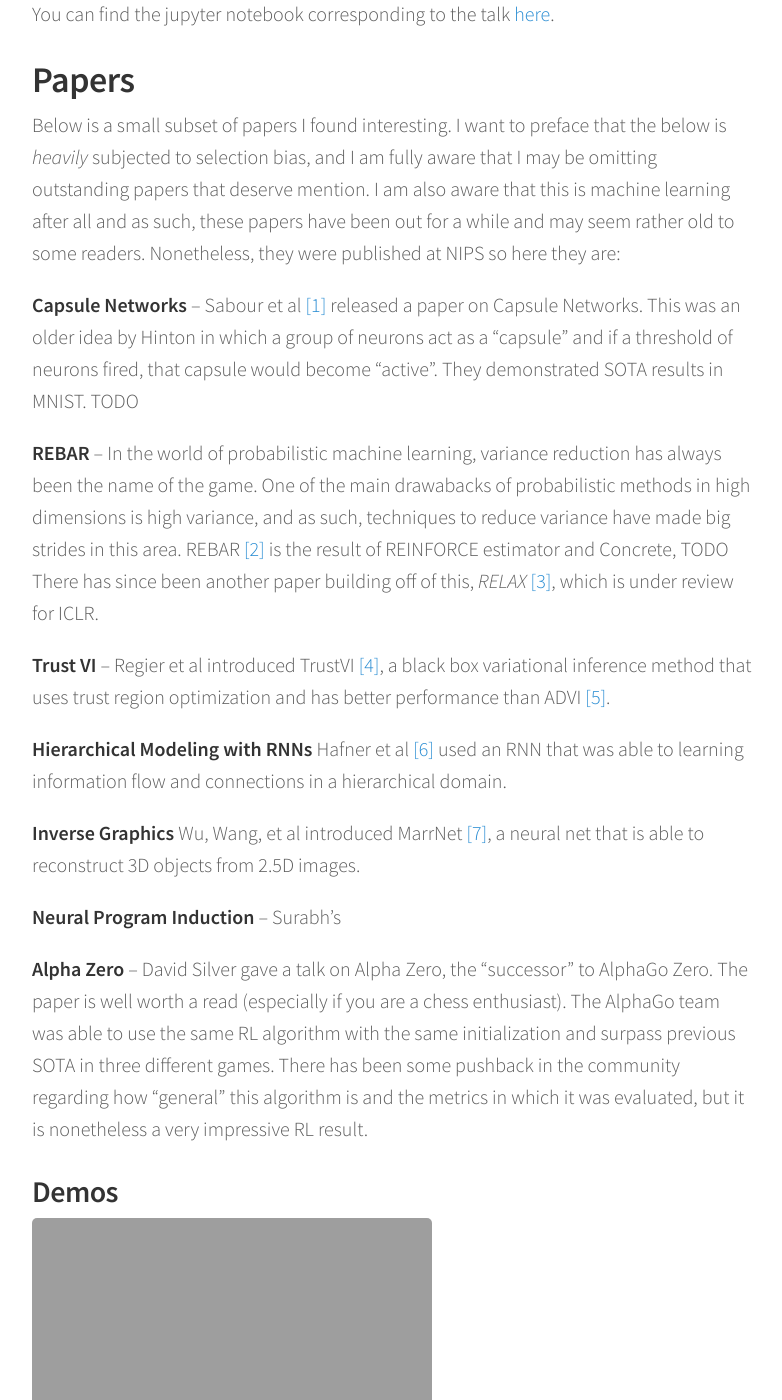
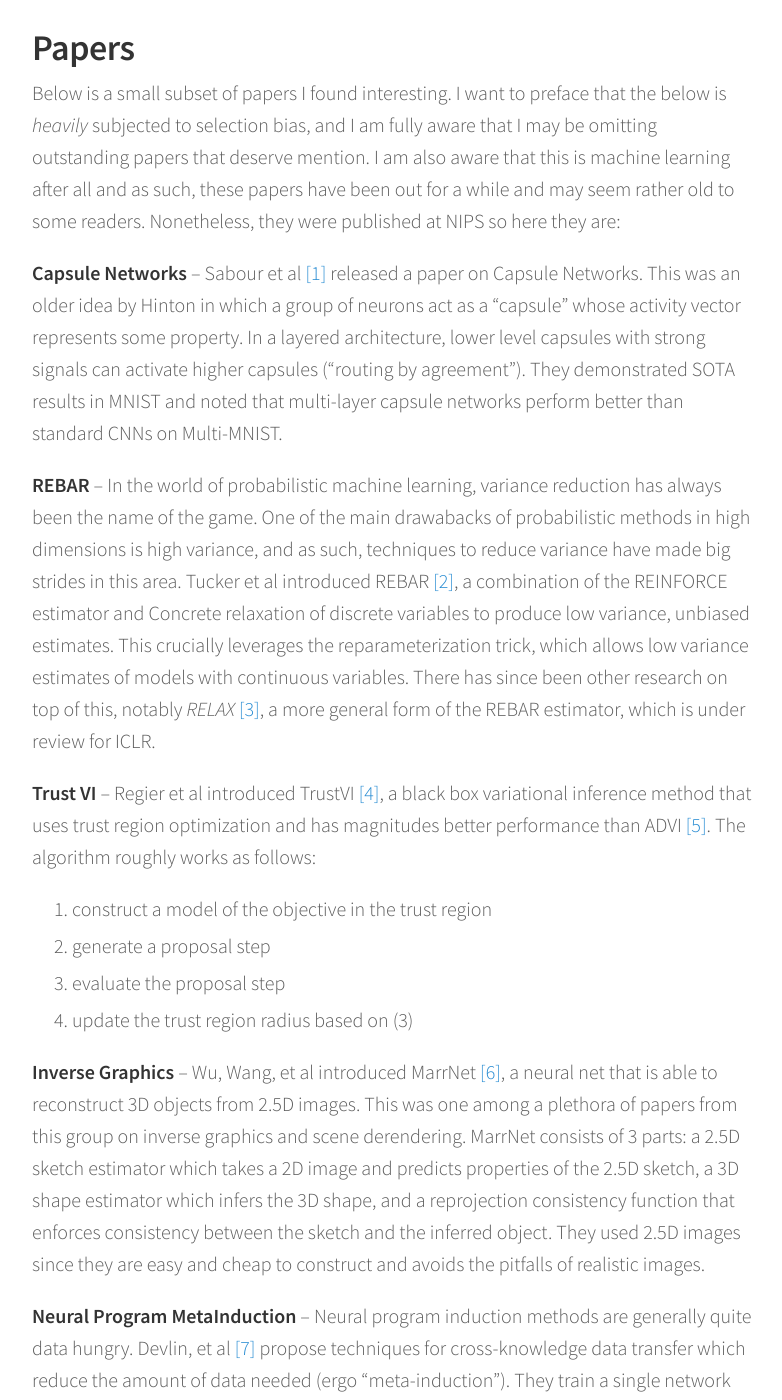
Before and after one commit to jpchen/blog, a Jekyll site: the page built from _posts/2017-12-08-nips-2017.md, in a window 1280 px wide and 1400 px high, scrolled down 5449 px. Shown: the whole window, without its empty margins (248-1030 px from the left). Built offline with Jekyll 4.4.1, drawn with Linux system fonts in a browser that asks for light colours; nearby versions of some CDN libraries; comment, search, counter and statistics services are not loaded; some of the changed text lies outside the part shown.

Commit message:
add papers summaries

```diff
--- a/_posts/2017-12-08-nips-2017.md
+++ b/_posts/2017-12-08-nips-2017.md
@@ -42,9 +42,8 @@ Josh Tenenbaum talked about reverse engineer intuitions and "intelligence" found
 The approach is to treat intuitive physics as a pattern recogntion problem.
  In other words, you only need to do a few number of approximate simulations to guess what will happen next.  He showed interesting demonstrations of the models predicting events into the near future (e.g. a stack of blocks falling over).
 
- Josh also talked about probabilistic programs and its applications in inverse graphics.  *Inverse graphics* is the problem of taking a 2-D or 2.5-D image and derendering it into its components (usually in 3-D).
+ Josh also talked about probabilistic programs and its applications in inverse graphics.  *Inverse graphics* is the problem of taking a 2D and derendering it into its components (usually in 3D).
 
-- jiajun li, tenenbaum, prasheet, "derendering visual graphics"
 - applying to agents, intuitive psychology "integrating physics and psychology" (tao gao, yibiao zhao, et al)
 program-learning programs (see cog sci artcie)
 
@@ -74,22 +73,21 @@ Noah Goodman gave talk at the "Learn how to code a paper with state of the art f
 
 Below is a small subset of papers I found interesting.  I want to preface that the below is *heavily* subjected to selection bias, and I am fully aware that I may be omitting outstanding papers that deserve mention.  I am also aware that this is machine learning after all and as such, these papers have been out for a while and may seem rather old to some readers.  Nonetheless, they were published at NIPS so here they are:
 
-**Capsule Networks** -- Sabour et al [\[1\]](#1) released a paper on Capsule Networks.  This was an older idea by Hinton in which a group of neurons act as a "capsule" and if a threshold of neurons fired, that capsule would become "active". They demonstrated SOTA results in MNIST.
-TODO
+**Capsule Networks** -- Sabour et al [\[1\]](#1) released a paper on Capsule Networks.  This was an older idea by Hinton in which a group of neurons act as a "capsule" whose activity vector represents some property.  In a layered architecture, lower level capsules with strong signals can activate higher capsules ("routing by agreement"). They demonstrated SOTA results in MNIST and noted that multi-layer capsule networks perform better than standard CNNs on Multi-MNIST.
 
-**REBAR** -- In the world of probabilistic machine learning, variance reduction has always been the name of the game.  One of the main drawabacks of probabilistic methods in high dimensions is high variance, and as such, techniques to reduce variance have made big strides in this area. REBAR [\[2\]](#2) is the result of  REINFORCE estimator and Concrete, TODO
-There has since been another paper building off of this, *RELAX* [\[3\]](3), which is under review for ICLR.
+**REBAR** -- In the world of probabilistic machine learning, variance reduction has always been the name of the game.  One of the main drawabacks of probabilistic methods in high dimensions is high variance, and as such, techniques to reduce variance have made big strides in this area. Tucker et al introduced REBAR [\[2\]](#2), a combination of the REINFORCE estimator and Concrete relaxation of discrete variables to produce low variance, unbiased estimates.  This crucially leverages the reparameterization trick, which allows low variance estimates of models with continuous variables.  There has since been other research on top of this, notably *RELAX* [\[3\]](#3), a more general form of the REBAR estimator, which is under review for ICLR.
 
-**Trust VI** -- Regier et al introduced TrustVI [\[4\]](4), a black box variational inference method that uses trust region optimization and has better performance than ADVI [\[5\]](5).
+**Trust VI** -- Regier et al introduced TrustVI [\[4\]](#4), a black box variational inference method that uses trust region optimization and has magnitudes better performance than ADVI [\[5\]](#5).  The algorithm roughly works as follows:
+1. construct a model of the objective in the trust region
+2. generate a proposal step
+3. evaluate the proposal step
+4. update the trust region radius based on \(3\)
 
-**Hierarchical Modeling with RNNs** Hafner et al [\[6\]](6) used an RNN that was able to learning information flow and connections in a hierarchical domain.
+**Inverse Graphics** -- Wu, Wang, et al introduced MarrNet [\[6\]](6), a neural net that is able to reconstruct 3D objects from 2.5D images.  This was one among a plethora of papers from this group on inverse graphics and scene derendering.  MarrNet consists of 3 parts: a 2.5D sketch estimator which takes a 2D image and predicts properties of the 2.5D sketch, a 3D shape estimator which infers the 3D shape, and a reprojection consistency function that enforces consistency between the sketch and the inferred object.  They used 2.5D images since they are easy and cheap to construct and avoids the pitfalls of realistic images.
 
-**Inverse Graphics** Wu, Wang, et al introduced MarrNet [\[7\]](7), a neural net that is able to reconstruct 3D objects from 2.5D images.
+**Neural Program MetaInduction** -- Neural program induction methods are generally quite data hungry.  Devlin, et al [\[7\]](7) propose techniques for cross-knowledge data transfer which reduce the amount of data needed (ergo "meta-induction").  They train a single network which represents an entire (exponential) family of tasks, and they optimize over the latent variables conditioned on the I/O examples.  At test time, they do a *k*-shot learning scenario where they give the model *k* examples from a completely new task it has not yet seen.
 
-**Neural Program Induction** --
-Surabh's
-
-**Alpha Zero** -- David Silver gave a talk on Alpha Zero, the "successor" to AlphaGo Zero.  The paper is well worth a read (especially if you are a chess enthusiast).  The AlphaGo team was able to use the same RL algorithm with the same initialization and surpass previous SOTA in three different games.  There has been some pushback in the community regarding how "general" this algorithm is and the metrics in which it was evaluated, but it is nonetheless a very impressive RL result.
+**Alpha Zero** -- David Silver gave a talk on Alpha Zero [\[8\]](8), the "successor" to AlphaGo Zero.  The paper is well worth a read (especially if you are a chess enthusiast) if you are familiar with DeepMind's previous achievements with AlphaGo.  The AlphaGo team was able to use the same RL algorithm with the same initialization and surpass previous SOTA in three different games.  There has been some pushback in the community regarding how "general" this algorithm is and the metrics in which it was evaluated, but it is nonetheless a very impressive RL result.
 
 
 ### Demos
@@ -98,7 +96,7 @@ Surabh's
 Researchers at CMU demonstrated [Libratus](https://www.ijcai.org/proceedings/2017/0772.pdf), the heads-up no-limit Texas hold 'em bot that convincingly beat top professionals.  Played a few hands against it!
 
 ![RL Robot](http://people.eecs.berkeley.edu/~cbfinn/_files/imitationsmall.gif "Robot")
-*Image taken from https://sites.google.com/view/one-shot-imitation*
+*(Image taken from https://sites.google.com/view/one-shot-imitation)*
 
 Pieter Abbeel's group demo-ed meta-imitation learning with a robot arm that was able to learn by demonstration and generalize to other objects.
 
@@ -129,13 +127,21 @@ Tesla held a fireside chat with CEO Elon Musk, Head of AI Andrej Karpathy, and H
 * Andrej thinks progress towards AGI is a step function and will happen suddenly/unexpectedly.  If you look at the progress of AlphaGo Zero, there was a long period of \(quiet\) engineering effort and algorithmic advances, then [reached superhuman status in 3 days](https://deepmind.com/blog/alphago-zero-learning-scratch/).
 
 ## References
-<a name="1"></a> [1] Sabour et al. *Dynamic Routing between Capsules.*
+<a name="1"></a> [1] Sabour et al. [*Dynamic Routing between Capsules.*](https://arxiv.org/abs/1710.09829)
 
-<a name="2"></a> [2] Sabour et al. *Dynamic Routing between Capsules.*
+<a name="2"></a> [2] Tucker et al. [*REBAR: Low-variance, unbiased gradient estimates for discrete latent variable models.*](https://arxiv.org/abs/1703.07370)
 
-<a name="3"></a> [3] Sabour et al. *Dynamic Routing between Capsules.*
+<a name="3"></a> [3] Grathwohl et al. [*Backpropagation through the Void: Optimizing control variates for black-box gradient estimation.*](https://arxiv.org/abs/1711.00123)
 
-[Alpha Zero](https://arxiv.org/abs/1712.01815)
+<a name="4"></a> [4] Regier et al. [*Fast Black-box Variational Inference through Stochastic Trust-Region Optimization.*](https://arxiv.org/abs/1706.02375)
+
+<a name="5"></a> [5] Kucukelbir et al. [*Automatic Differentiation Variational Inference.*](https://arxiv.org/abs/1603.00788)
+
+<a name="6"></a> [6] Wu, Wang, et al. [*MarrNet: 3D Shape Reconstruction via 2.5D Sketches.*](https://arxiv.org/abs/1711.03129)
+
+<a name="7"></a> [7] Devlin, Bunel, et al. [*Neural Program Meta-Induction.*](https://arxiv.org/abs/1710.04157)
+
+<a name="8"></a> [8] Silver, et al. [*Mastering Chess and Shogi by Self-Play with a General Reinforcement Learning Algorithm.*](https://arxiv.org/abs/1712.01815)
 
 <br>
 Notice anything incorrect? Please [let me know](mailto:me@jonathanpchen.com)!
```
Also changed, not shown: other parts of _posts/2017-12-08-nips-2017.md (+1 -1 lines).
